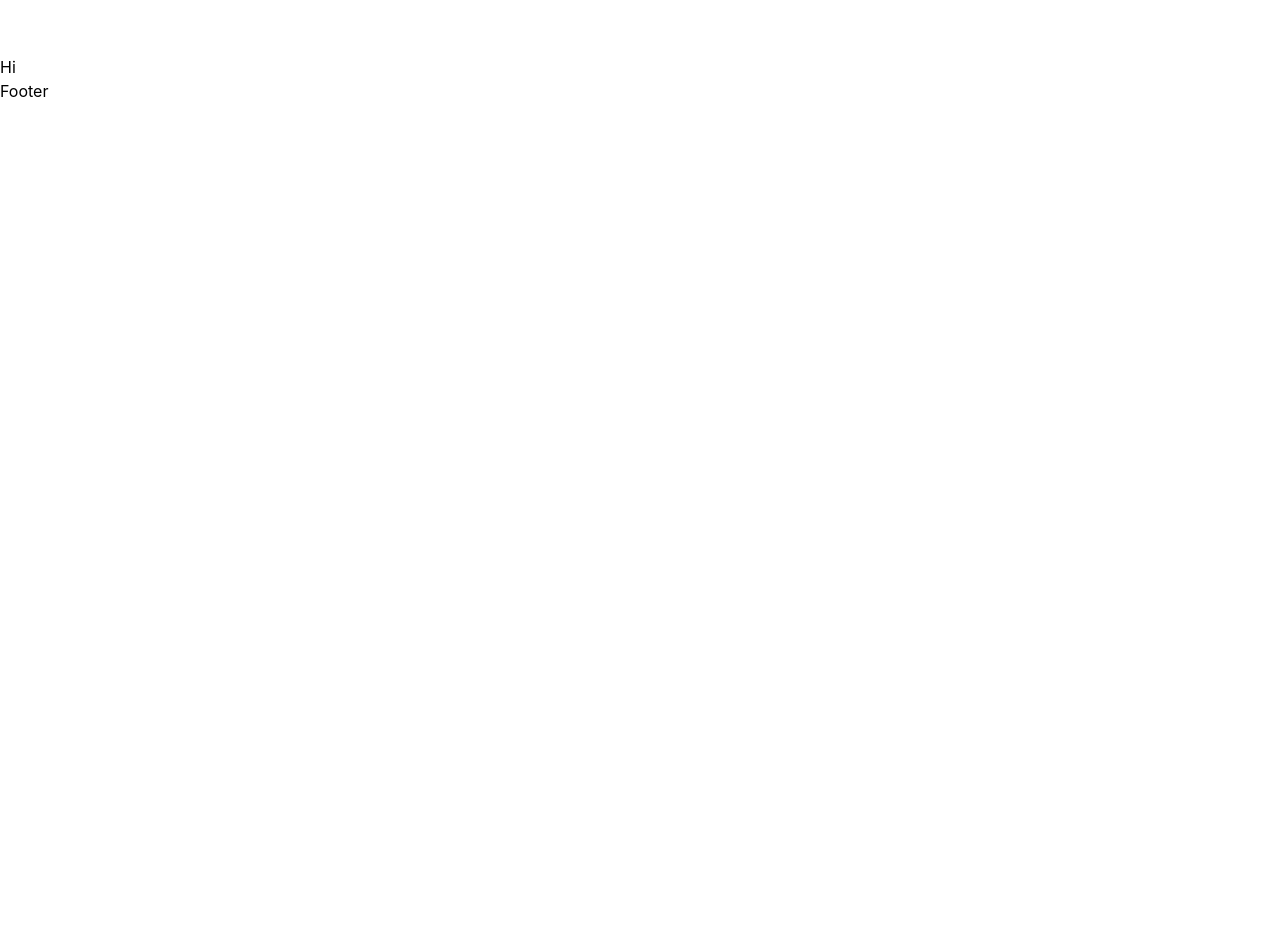
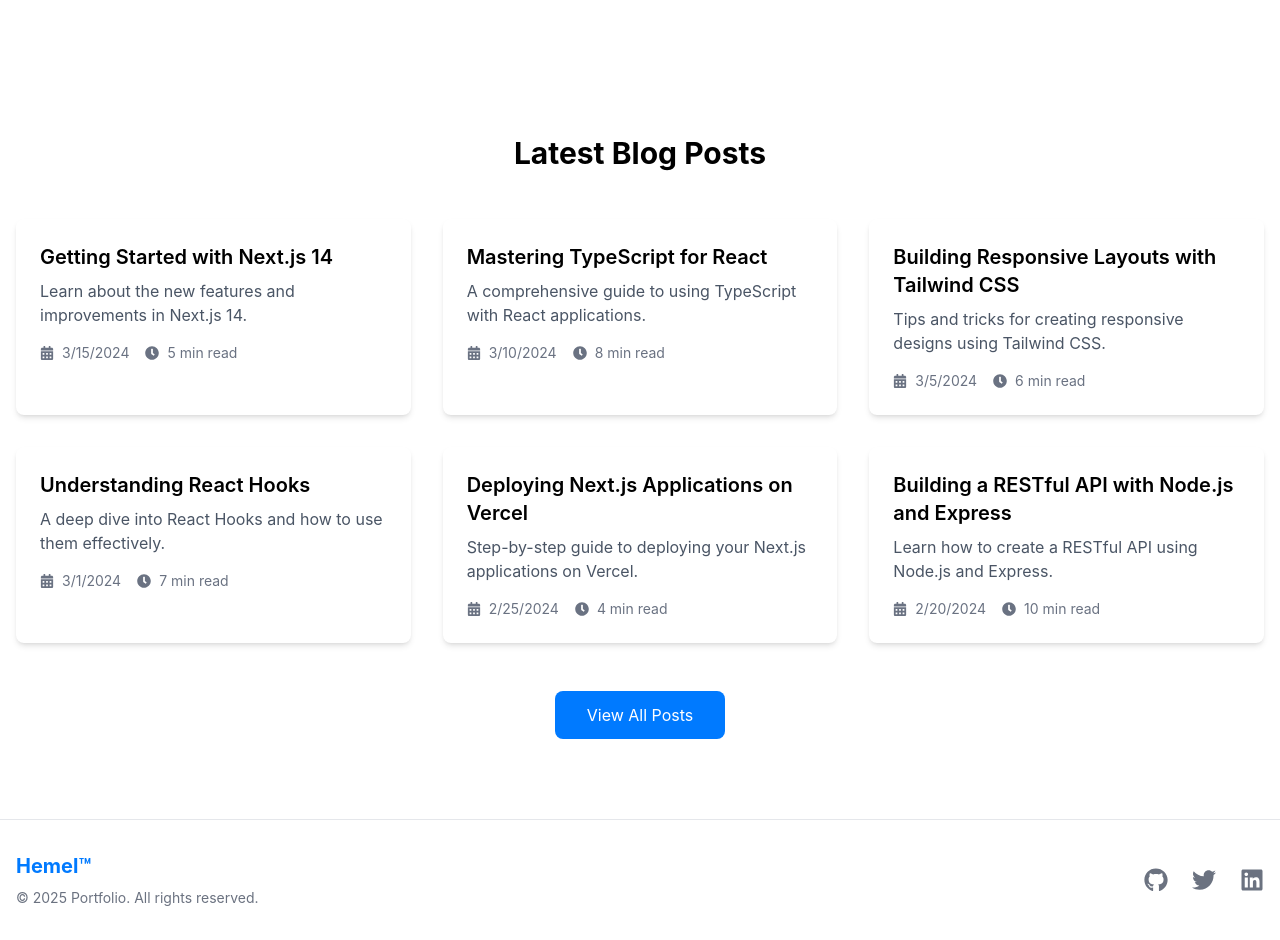
Before and after one commit to Habib-Un-Hemel/portfolio_dev, a Next.js app: page / in a window 1280 px wide. Shown: the part 2340-3280 px from the top of the page. Before the commit the page ends 2443 px from the top, so only its background shows below. Built offline with nearby package versions, Linux system fonts and the light colour scheme.

Commit message:
DOne with course listing
I will provide all the course resources of mine that i covered in my undergrad life

```diff
--- /dev/null
+++ b/src/app/components/Blogs.tsx
@@ -0,0 +1,93 @@
+"use client";
+
+import { blogs } from "@/contents/blogs";
+import Link from "next/link";
+import { FaCalendarAlt, FaClock } from "react-icons/fa";
+import { motion } from "framer-motion";
+// import { fadeInUp, staggerContainer, cardHoverSmall } from "@/utils/animations";
+
+export default function Blogs() {
+  return (
+    <section className="py-20">
+      <div className="container max-w-7xl mx-auto px-4">
+        <motion.h2
+          className="text-3xl font-bold mb-12 text-center"
+          // {...fadeInUp}
+        >
+          Latest Blog Posts
+        </motion.h2>
+
+        <motion.div
+          className="grid grid-cols-1 md:grid-cols-3 gap-8"
+          // variants={staggerContainer}
+          initial="initial"
+          animate="animate"
+        >
+          {blogs.map((blog) => (
+            <motion.article
+              key={blog.slug}
+              className="bg-white dark:bg-dark/50 rounded-lg shadow-md p-6"
+              // variants={fadeInUp}
+              // {...cardHoverSmall}
+            >
+              <Link href={`/blogs/${blog.slug}`}>
+                <motion.h3
+                  className="text-xl font-semibold mb-2 hover:text-primary transition-colors"
+                  whileHover={{ x: 5 }}
+                  transition={{ type: "spring", stiffness: 300 }}
+                >
+                  {blog.title}
+                </motion.h3>
+              </Link>
+              <motion.p
+                className="text-gray-600 dark:text-gray-300 mb-4"
+                initial={{ opacity: 0 }}
+                animate={{ opacity: 1 }}
+                transition={{ delay: 0.2 }}
+              >
+                {blog.excerpt}
+              </motion.p>
+              <motion.div
+                className="flex items-center text-sm text-gray-500 dark:text-gray-400 space-x-4"
+                initial={{ opacity: 0 }}
+                animate={{ opacity: 1 }}
+                transition={{ delay: 0.3 }}
+              >
+                <motion.span
+                  className="flex items-center"
+                  whileHover={{ scale: 1.05 }}
+                >
+                  <FaCalendarAlt className="mr-2" />
+                  {new Date(blog.date).toLocaleDateString()}
+                </motion.span>
+                <motion.span
+                  className="flex items-center"
+                  whileHover={{ scale: 1.05 }}
+                >
+                  <FaClock className="mr-2" />
+                  {blog.readTime}
+                </motion.span>
+              </motion.div>
+            </motion.article>
+          ))}
+        </motion.div>
+
+        <motion.div
+          className="text-center mt-12"
+          initial={{ opacity: 0, y: 20 }}
+          animate={{ opacity: 1, y: 0 }}
+          transition={{ delay: 0.4 }}
+        >
+          <motion.div whileHover={{ scale: 1.05 }} whileTap={{ scale: 0.95 }}>
+            <Link
+              href="/blogs"
+              className="inline-block bg-primary text-white px-8 py-3 rounded-lg hover:bg-primary/90 transition-colors"
+            >
+              View All Posts
+            </Link>
+          </motion.div>
+        </motion.div>
+      </div>
+    </section>
+  );
+}
--- /dev/null
+++ b/src/app/components/Footer.tsx
@@ -0,0 +1,48 @@
+import Link from "next/link";
+import { FaGithub, FaTwitter, FaLinkedin } from "react-icons/fa";
+
+export default function Footer() {
+  return (
+    <footer className="bg-white dark:bg-dark border-t border-gray-200 dark:border-gray-800">
+      <div className="container max-w-7xl mx-auto px-4 py-8">
+        <div className="flex flex-col md:flex-row justify-between items-center">
+          <div className="mb-4 md:mb-0">
+            <Link href="/" className="text-xl font-bold text-primary">
+              Hemel&trade;
+            </Link>
+            <p className="text-sm text-secondary mt-2">
+              © {new Date().getFullYear()} Portfolio. All rights reserved.
+            </p>
+          </div>
+
+          <div className="flex space-x-6">
+            <a
+              href="https://github.com/yourusername"
+              target="_blank"
+              rel="noopener noreferrer"
+              className="text-secondary hover:text-primary transition-colors"
+            >
+              <FaGithub className="h-6 w-6" />
+            </a>
+            <a
+              href="https://twitter.com/yourusername"
+              target="_blank"
+              rel="noopener noreferrer"
+              className="text-secondary hover:text-primary transition-colors"
+            >
+              <FaTwitter className="h-6 w-6" />
+            </a>
+            <a
+              href="https://linkedin.com/in/yourusername"
+              target="_blank"
+              rel="noopener noreferrer"
+              className="text-secondary hover:text-primary transition-colors"
+            >
+              <FaLinkedin className="h-6 w-6" />
+            </a>
+          </div>
+        </div>
+      </div>
+    </footer>
+  );
+}
--- a/src/app/layout.tsx
+++ b/src/app/layout.tsx
@@ -3,6 +3,7 @@
 import "./globals.css";
 import Navbar from "./components/Navbar";
 import { ThemeProvider } from "./context/ThemeContext";
+import Footer from "./components/Footer";
 
 const geistSans = Geist({
   variable: "--font-geist-sans",
@@ -32,8 +33,9 @@
         <ThemeProvider>
           <Navbar />
           <main className="min-h-screen pt-24">{children}</main>
-          <div>Hi</div>
-          <div>Footer</div>
+          {/* <div>Hi</div> */}
+          {/* <div>Footer</div> */}
+          <Footer></Footer>
         </ThemeProvider>
       </body>
     </html>
--- a/src/app/page.tsx
+++ b/src/app/page.tsx
@@ -1,3 +1,5 @@
+import Courses from "./components/Blogs";
+// import Footer from "./components/Footer";
 import Hero from "./components/Hero";
 import Projects from "./components/Projects";
 
@@ -6,6 +8,8 @@
     <>
       <Hero />
       <Projects/>
+      <Courses/>
+
     </>
   );
 }
--- a/src/types/index.ts
+++ b/src/types/index.ts
@@ -8,6 +8,7 @@
 }
 
 export interface Blog{
+    id: Key | null | undefined;
     title: string;
     excerpt: string;
     date: string;
```
